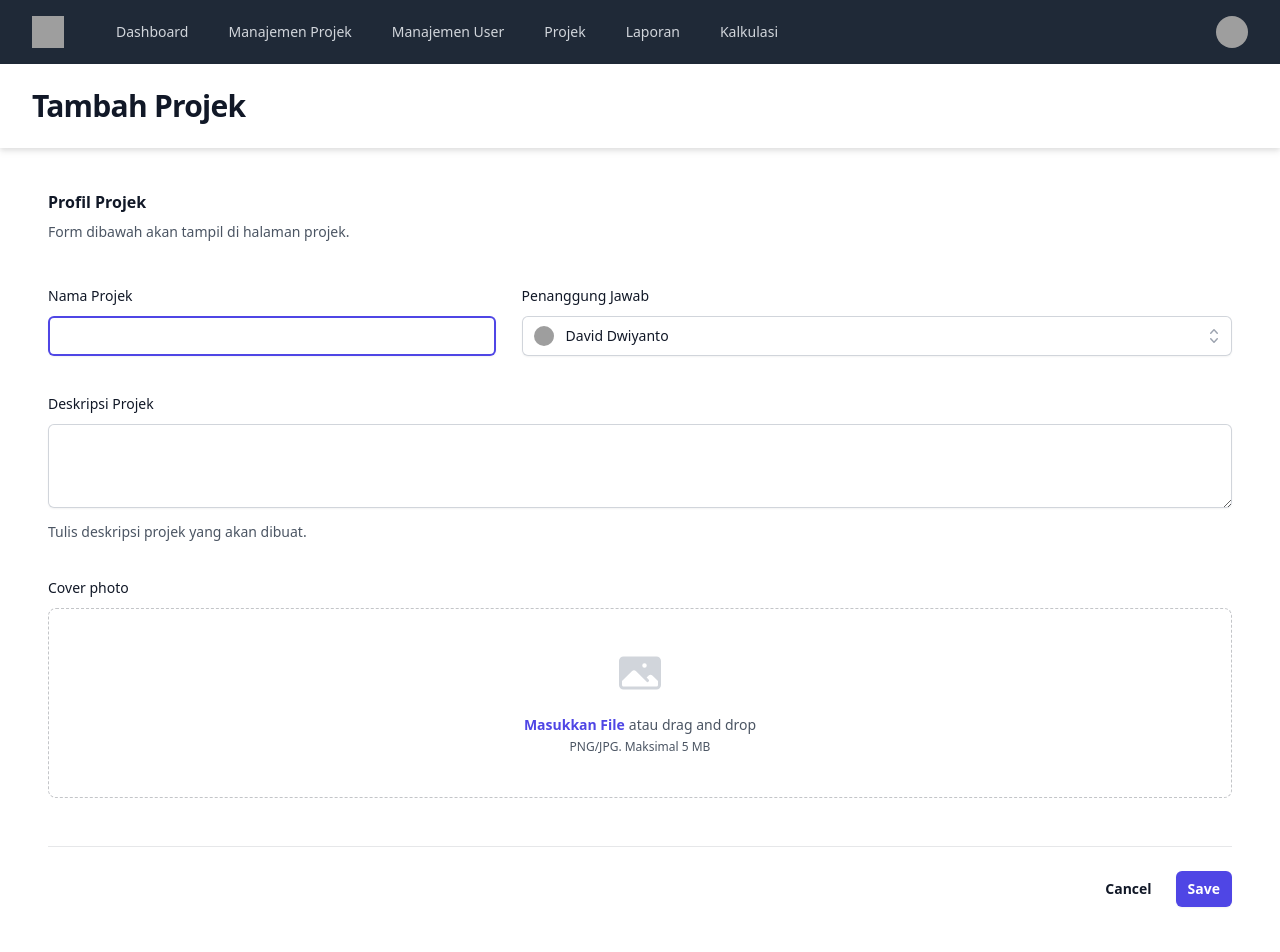
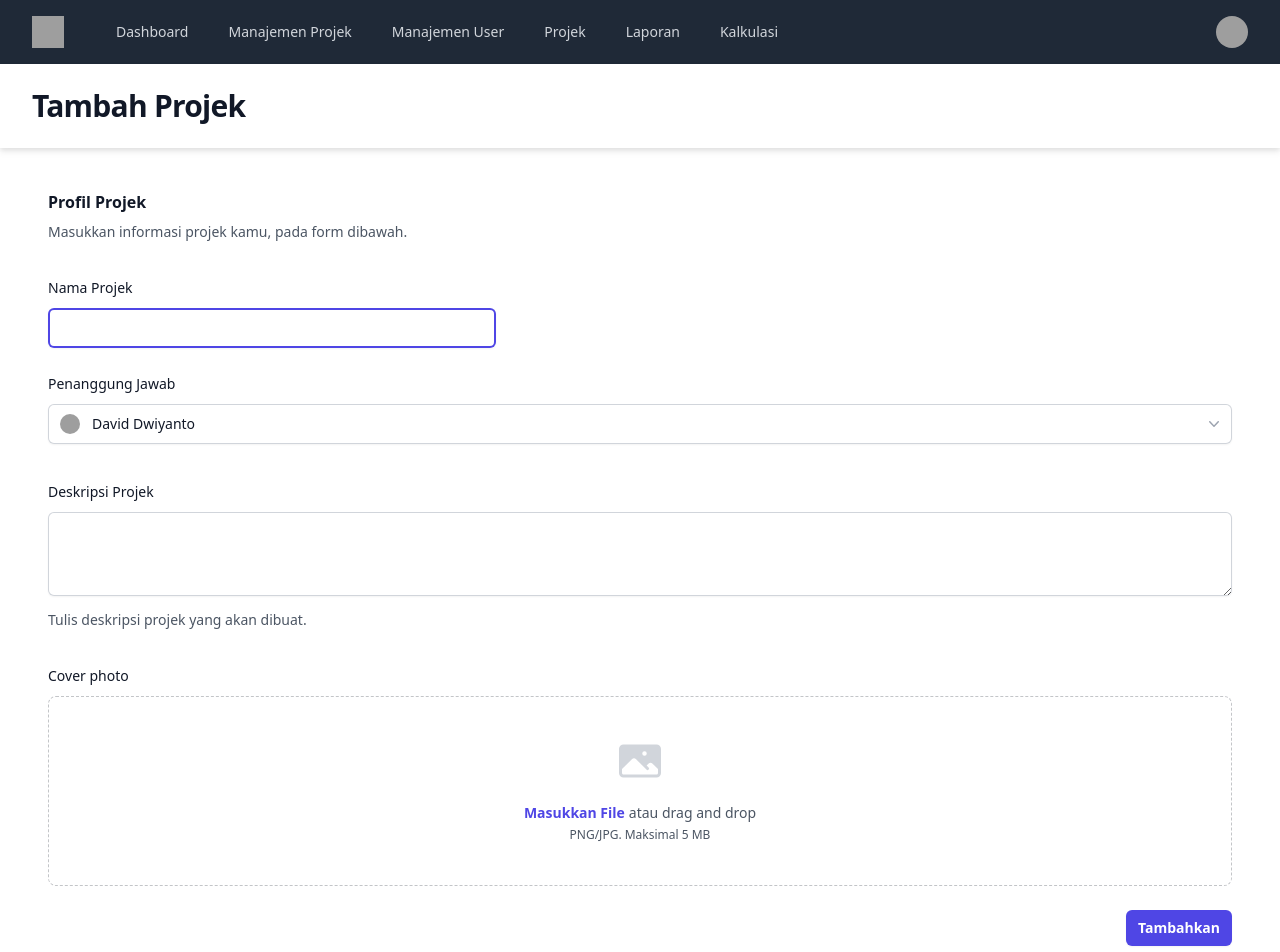
Before and after one commit to daviddvsjrgg/myle-project, a React (Create React App) app: page /manajemen-projek/projek-baru in a window 1280 px wide. Shown: the top 952 px of the page. Built offline with nearby package versions, Linux system fonts and the light colour scheme; grey boxes are pictures that could not be loaded.

Commit message:
fix (design halaman tambah projek)

```diff
--- a/src/pages/authPages/NavbarMenu/ManajemenProjek/AddManajemenProjek/AddManajemenProjek.jsx
+++ b/src/pages/authPages/NavbarMenu/ManajemenProjek/AddManajemenProjek/AddManajemenProjek.jsx
@@ -4,7 +4,7 @@ import Navbar from '../../../../../components/Navbar/Navbar'
 import { PhotoIcon } from '@heroicons/react/24/solid'
 import { Fragment, useState } from 'react'
 import { Listbox, Transition } from '@headlessui/react'
-import { CheckIcon, ChevronUpDownIcon } from '@heroicons/react/20/solid'
+import { CheckIcon, ChevronDownIcon } from '@heroicons/react/20/solid'
 import classNames from 'classnames';
 
 
@@ -93,41 +93,41 @@ const AddManajemenProjek = () => {
                 <div className="border-b border-gray-900/10 pb-12">
                 <h2 className="text-base font-semibold leading-7 text-gray-900">Profil Projek</h2>
                 <p className="mt-1 text-sm leading-6 text-gray-600">
-                    Form dibawah akan tampil di halaman projek.
+                    Masukkan informasi projek kamu, pada form dibawah.
                 </p>
 
-            <div class="flex flex-row mt-10">
-                <div class="basis-2/4">
+            <div class="columns-1 mt-8">
+                <div class="">
                 <label htmlFor="username" className="block text-sm font-medium leading-6 text-gray-900">
                         Nama Projek
                     </label>
-                    <div className="mt-2 mr-2">
-                        <div className="flex rounded-md shadow-sm ring-1 ring-inset ring-gray-300 focus-within:ring-2 focus-within:ring-inset focus-within:ring-indigo-600 sm:max-w-md">
+                    <div className="mt-2">
+                        <div className="rounded-md shadow-sm ring-1 ring-inset ring-gray-300 focus-within:ring-2 focus-within:ring-inset focus-within:ring-indigo-600 sm:max-w-md">
                         <input
                             autoFocus
                             type="text"
                             name="username"
                             id="username"
                             autoComplete="username"
-                            className="block flex-1 border-0 bg-transparent py-2 text-gray-900 placeholder:text-gray-400 focus:ring-0 sm:text-sm sm:leading-6"
+                            className="block flex- border-0 bg-transparent py-2 text-gray-900 placeholder:text-gray-400 focus:ring-0 sm:text-sm sm:leading-6"
                             placeholder=""
                         />
                         </div>
                     </div>
                 </div>
-                <div class="basis-3/4">
+                <div class="">
                 <Listbox value={selected} onChange={setSelected}>
                         {({ open }) => (
                             <>
-                            <Listbox.Label className="block text-sm font-medium leading-6 text-gray-900">Penanggung Jawab</Listbox.Label>
-                            <div className="relative mt-2">
+                            <Listbox.Label className="block text-sm font-medium leading-6 text-gray-900 mt-6">Penanggung Jawab</Listbox.Label>
+                            <div className="relative mt-2 sm:max-w-none">
                                 <Listbox.Button className="relative w-full cursor-default rounded-md bg-white mb-1 py-2 pl-3 pr-5 text-left text-gray-900 shadow-sm ring-1 ring-inset ring-gray-300 focus:outline-none focus:ring-2 focus:ring-indigo-500 sm:text-sm sm:leading-6">
                                 <span className="flex items-center">
                                     <img src={selected.avatar} alt="" className="h-5 w-5 flex-shrink-0 rounded-full" />
                                     <span className="ml-3 block truncate">{selected.name}</span>
                                 </span>
                                 <span className="pointer-events-none absolute inset-y-0 right-0 ml-3 flex items-center pr-2">
-                                    <ChevronUpDownIcon className="h-5 w-5 text-gray-400" aria-hidden="true" />
+                                    <ChevronDownIcon className="h-5 w-5 text-gray-400" aria-hidden="true" />
                                 </span>
                                 </Listbox.Button>
 
@@ -227,20 +227,21 @@ const AddManajemenProjek = () => {
                     </div>
                     </div>
                 </div>
-                </div>
-             </div>
+
+
+
 
             <div className="mt-6 flex items-center justify-end gap-x-6">
-                <button type="button" className="text-sm font-semibold leading-6 text-gray-900">
-                Cancel
-                </button>
                 <button
                 type="submit"
                 className="rounded-md bg-indigo-600 px-3 py-2 text-sm font-semibold text-white shadow-sm hover:bg-indigo-500 focus-visible:outline focus-visible:outline-2 focus-visible:outline-offset-2 focus-visible:outline-indigo-600"
                 >
-                Save
+                Tambahkan
                 </button>
             </div>
+                </div>
+             </div>
+
          </form>
         </div>
       </main>
--- a/src/pages/authPages/NavbarMenu/Projek/Projek.jsx
+++ b/src/pages/authPages/NavbarMenu/Projek/Projek.jsx
@@ -25,7 +25,7 @@ const posts = [
     title: 'Boost your conversion rate',
     href: '/toProjectTest',
     description:
-      'Illo sint voluptas. Error voluptates culpa eligendi. Hic vel totam vitae illo. Non aliquid explicabo necessitatibus unde. Sed exercitationem placeat consectetur nulla deserunt vel. Iusto corrupti dicta.',
+      'aliquid explicabo necessitatibus unde. Sed exercitationem placeat consectetur nulla deserunt vel. Iusto corrupti dicta.',
     date: 'Mar 16, 2020',
     datetime: '2020-03-16',
     category: { title: 'Marketing', href: '/titleTest' },
```
